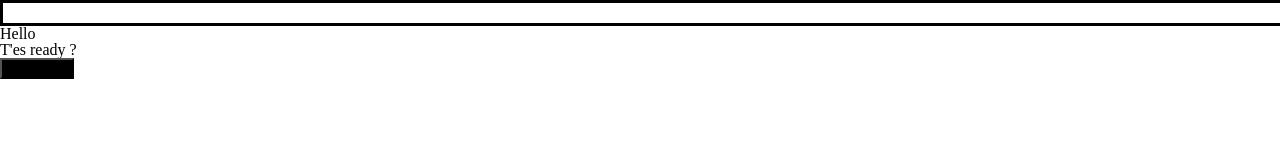
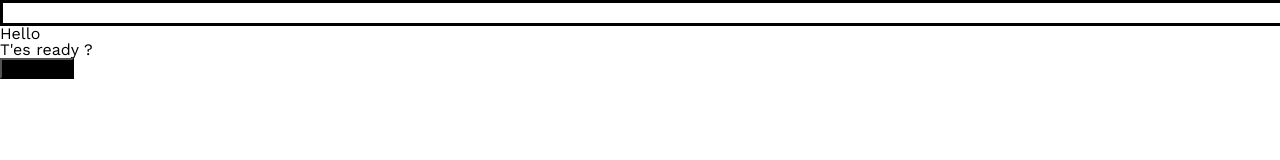
Before and after one commit to felixbouveret/hackathon-2020, a Nuxt app: page / in a window 1280 px wide. Shown: the top 160 px of the page. Built offline with nearby package versions, Linux system fonts and the light colour scheme.

Commit message:
Add layout styles

```diff
--- /dev/null
+++ b/assets/scss/layout.scss
@@ -0,0 +1,11 @@
+@import url('https://fonts.googleapis.com/css?family=Work+Sans:400,500,700&display=swap');
+
+body {
+  font-family: 'Work Sans', sans-serif;
+}
+
+.content {
+  font-size: 2.625em;
+  text-align: center;
+  margin-bottom: 3.25em;
+}
--- a/nuxt.config.js
+++ b/nuxt.config.js
@@ -29,7 +29,8 @@
   ** Global CSS
   */
   css: [
-    '~/assets/css/reset.css'
+    '~/assets/css/reset.css',
+    '~/assets/scss/layout.scss'
   ],
   /*
   ** Plugins to load before mounting the App
```
